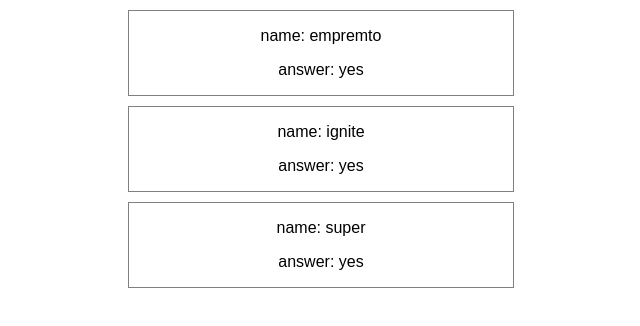
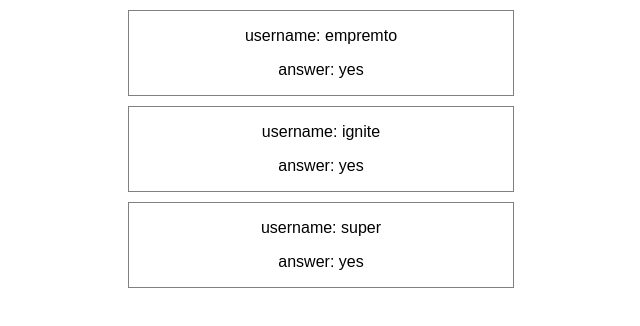
Before and after one commit to annaavanesyan/react-app, a React (Create React App) app: page / in a window 1280 px wide. Shown: the top 326 px of the page, without its empty margins (319-959 px from the left). Built offline with nearby package versions, Linux system fonts and the light colour scheme.

Commit message:
style: add input styles

```diff
--- a/src/User/User.css
+++ b/src/User/User.css
@@ -3,3 +3,9 @@
   width: 30%;
   margin: 10px auto;
 }
+
+.input {
+  border: 1px solid grey;
+  margin: 25px 10px;
+  padding: 5px;
+}
--- a/src/User/UserOutput.js
+++ b/src/User/UserOutput.js
@@ -4,7 +4,7 @@ import "./User.css"
 const userOutput = (props) => {
   return (
     <div className="output">
-      <p> name: {props.username} </p>
+      <p> username: {props.username} </p>
       <p> answer: yes </p>
     </div>
   )
```
